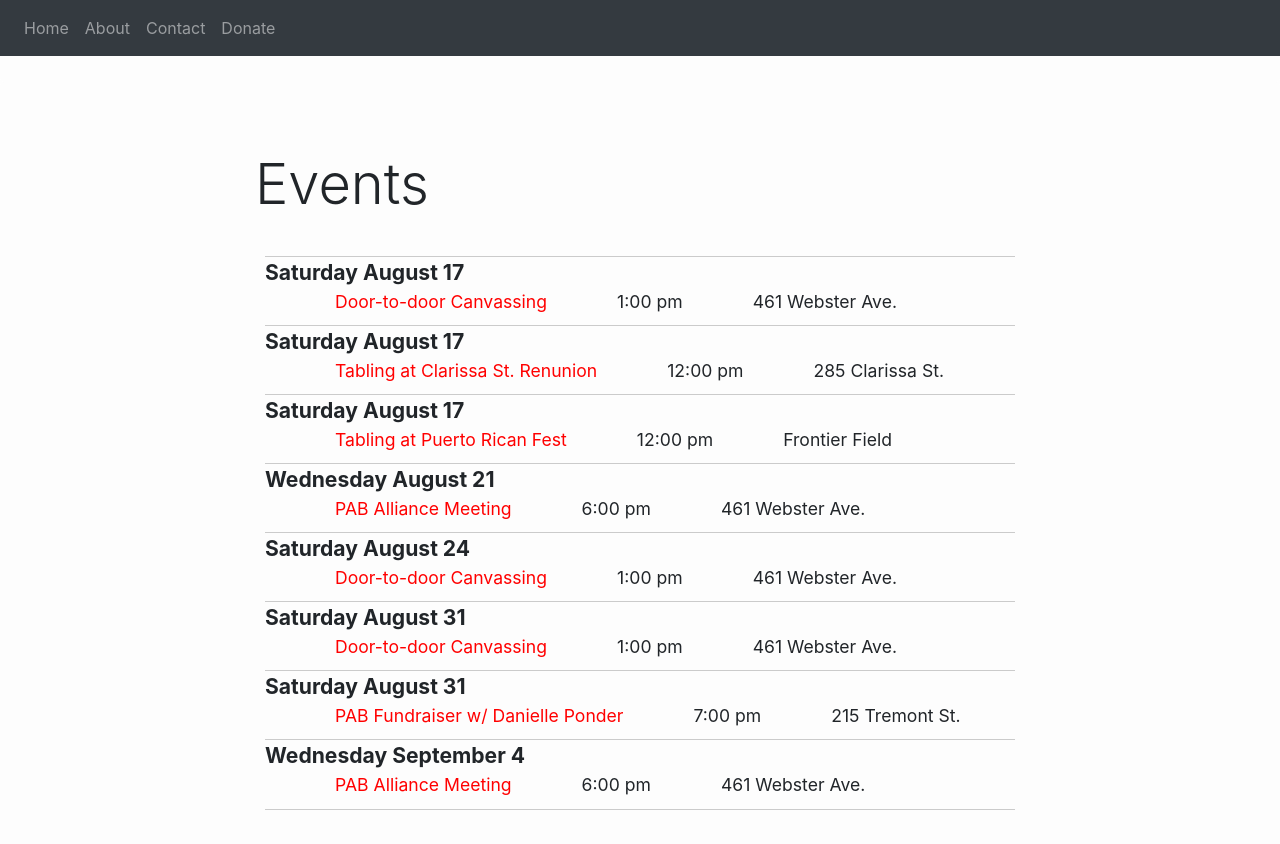
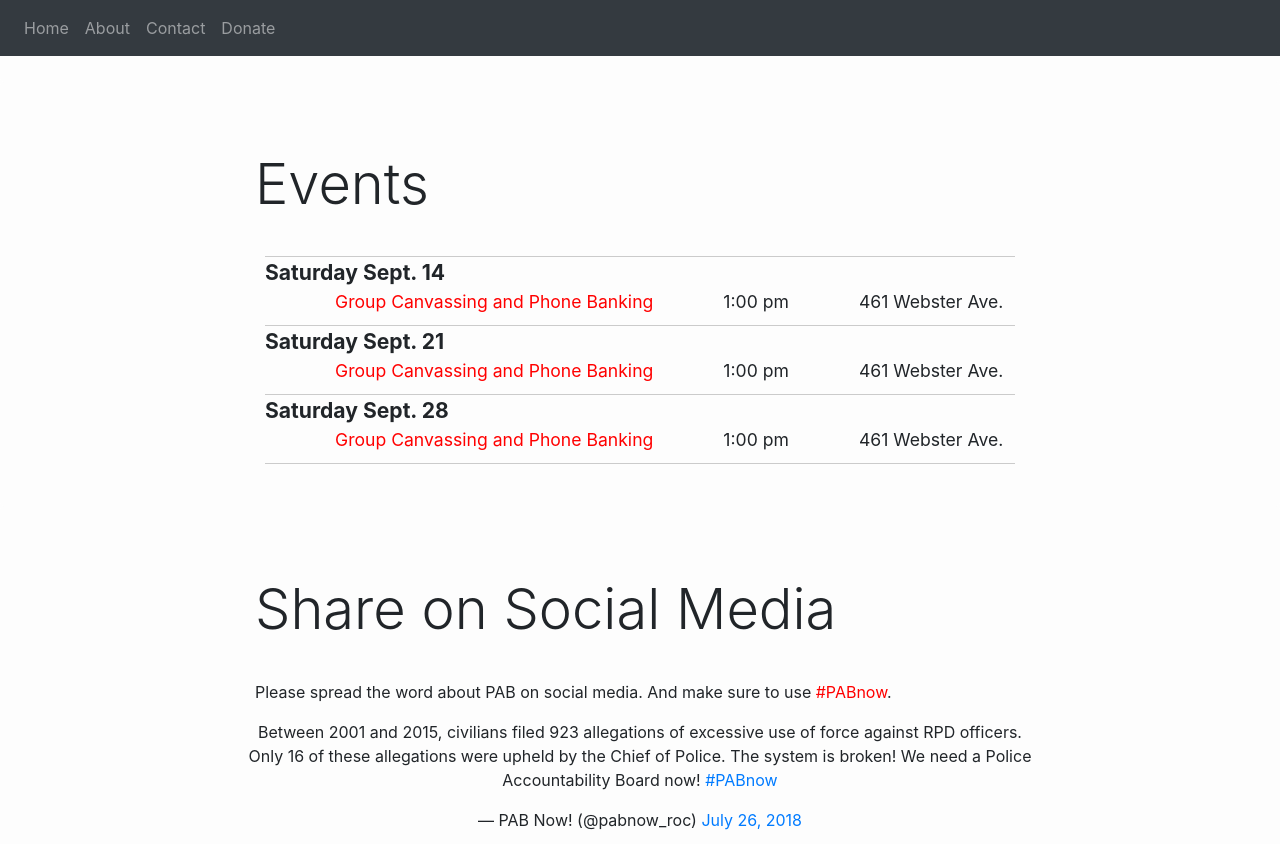
Before and after one commit to pabnow/pabnow.github.io, a Jekyll site: the page built from index.html, in a window 1280 px wide and 900 px high, scrolled down 2168 px, cut to the strip 0-844 px from the top of the window. Built offline with Jekyll 4.4.1, drawn with Linux system fonts in a browser that asks for light colours; nearby versions of some CDN libraries; comment, search, counter and statistics services are not loaded.

Commit message:
Update index.html

```diff
--- a/index.html
+++ b/index.html
@@ -179,29 +179,15 @@ title: PAB
 			-->
 
 				<div class="event">
-					<div class="event_date">Saturday August 17</div><span class="event_name"><a href="https://www.facebook.com/events/737472050038380/" target="_blank">Door-to-door Canvassing</a></span><span class="event_time">1:00 pm</span><span class="event_location">461 Webster Ave.</span>
+					<div class="event_date">Saturday Sept. 14</div><span class="event_name"><a href="https://www.facebook.com/events/737472050038380/" target="_blank">Group Canvassing and Phone Banking</a></span><span class="event_time">1:00 pm</span><span class="event_location">461 Webster Ave.</span>
 				</div>
 				<div class="event">
-					<div class="event_date">Saturday August 17</div><span class="event_name"><a href="" target="_blank">Tabling at Clarissa St. Renunion</a></span><span class="event_time">12:00 pm</span><span class="event_location">285 Clarissa St.</span>
+					<div class="event_date">Saturday Sept. 21</div><span class="event_name"><a href="https://www.facebook.com/events/737472050038380/" target="_blank">Group Canvassing and Phone Banking</a></span><span class="event_time">1:00 pm</span><span class="event_location">461 Webster Ave.</span>
 				</div>
 				<div class="event">
-					<div class="event_date">Saturday August 17</div><span class="event_name"><a href="" target="_blank">Tabling at Puerto Rican Fest</a></span><span class="event_time">12:00 pm</span><span class="event_location">Frontier Field</span>
+					<div class="event_date">Saturday Sept. 28</div><span class="event_name"><a href="https://www.facebook.com/events/737472050038380/" target="_blank">Group Canvassing and Phone Banking</a></span><span class="event_time">1:00 pm</span><span class="event_location">461 Webster Ave.</span>
 				</div>
-				<div class="event">
-					<div class="event_date">Wednesday August 21</div><span class="event_name"><a href="" target="_blank">PAB Alliance Meeting</a></span><span class="event_time">6:00 pm</span><span class="event_location">461 Webster Ave.</span>
-				</div>
-				<div class="event">
-					<div class="event_date">Saturday August 24</div><span class="event_name"><a href="https://www.facebook.com/events/737472050038380/" target="_blank">Door-to-door Canvassing</a></span><span class="event_time">1:00 pm</span><span class="event_location">461 Webster Ave.</span>
-				</div>
-				<div class="event">
-					<div class="event_date">Saturday August 31</div><span class="event_name"><a href="https://www.facebook.com/events/737472050038380/" target="_blank">Door-to-door Canvassing</a></span><span class="event_time">1:00 pm</span><span class="event_location">461 Webster Ave.</span>
-				</div>
-				<div class="event">
-					<div class="event_date">Saturday August 31</div><span class="event_name"><a href="http://pabfundraiser.eventbrite.com" target="_blank">PAB Fundraiser w/ Danielle Ponder</a></span><span class="event_time">7:00 pm</span><span class="event_location">215 Tremont St.</span>
-				</div>
-				<div class="event">
-					<div class="event_date">Wednesday September 4</div><span class="event_name"><a href="" target="_blank">PAB Alliance Meeting</a></span><span class="event_time">6:00 pm</span><span class="event_location">461 Webster Ave.</span>
-				</div>
+
 
 
         	</div> 	<!-- events container  -->
```
